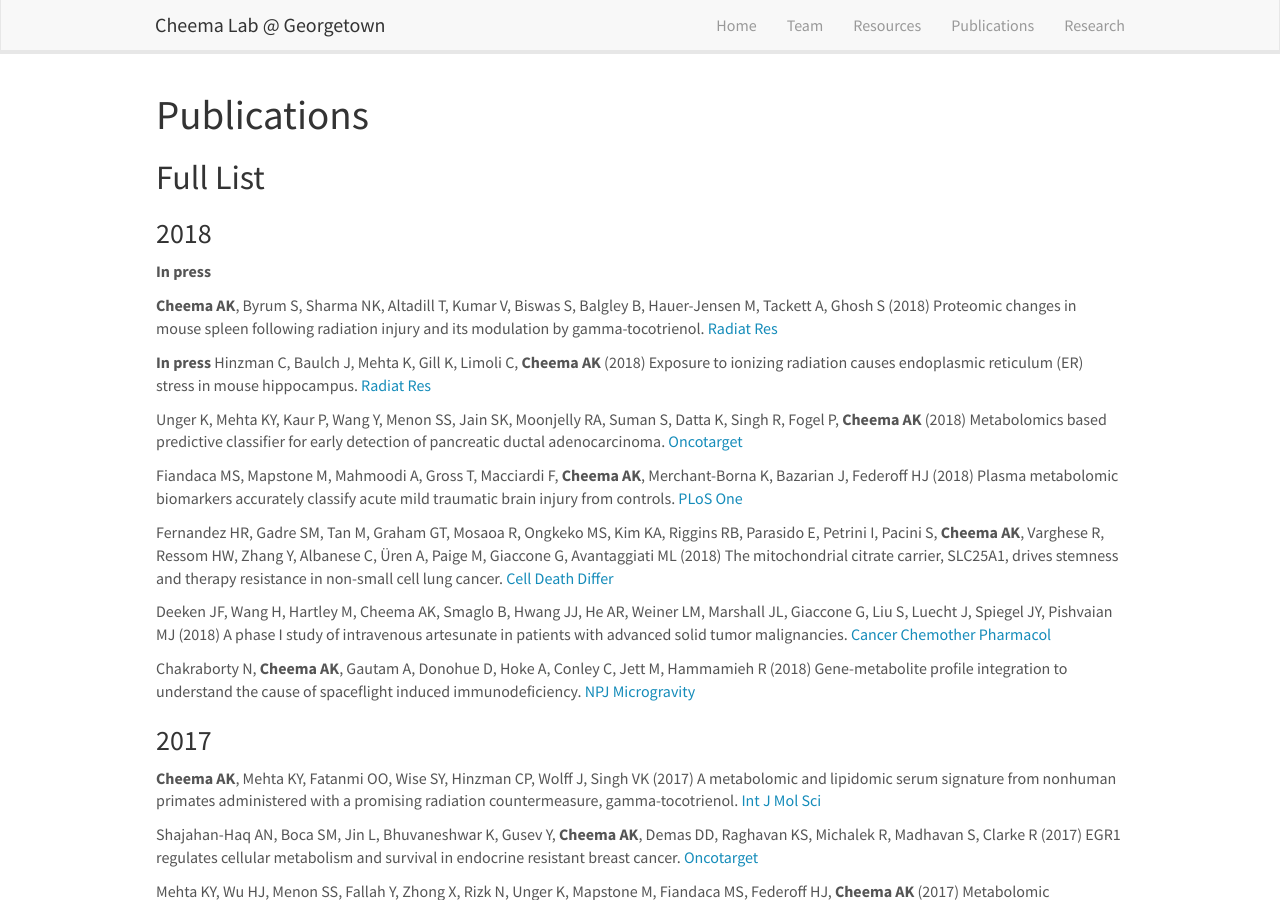
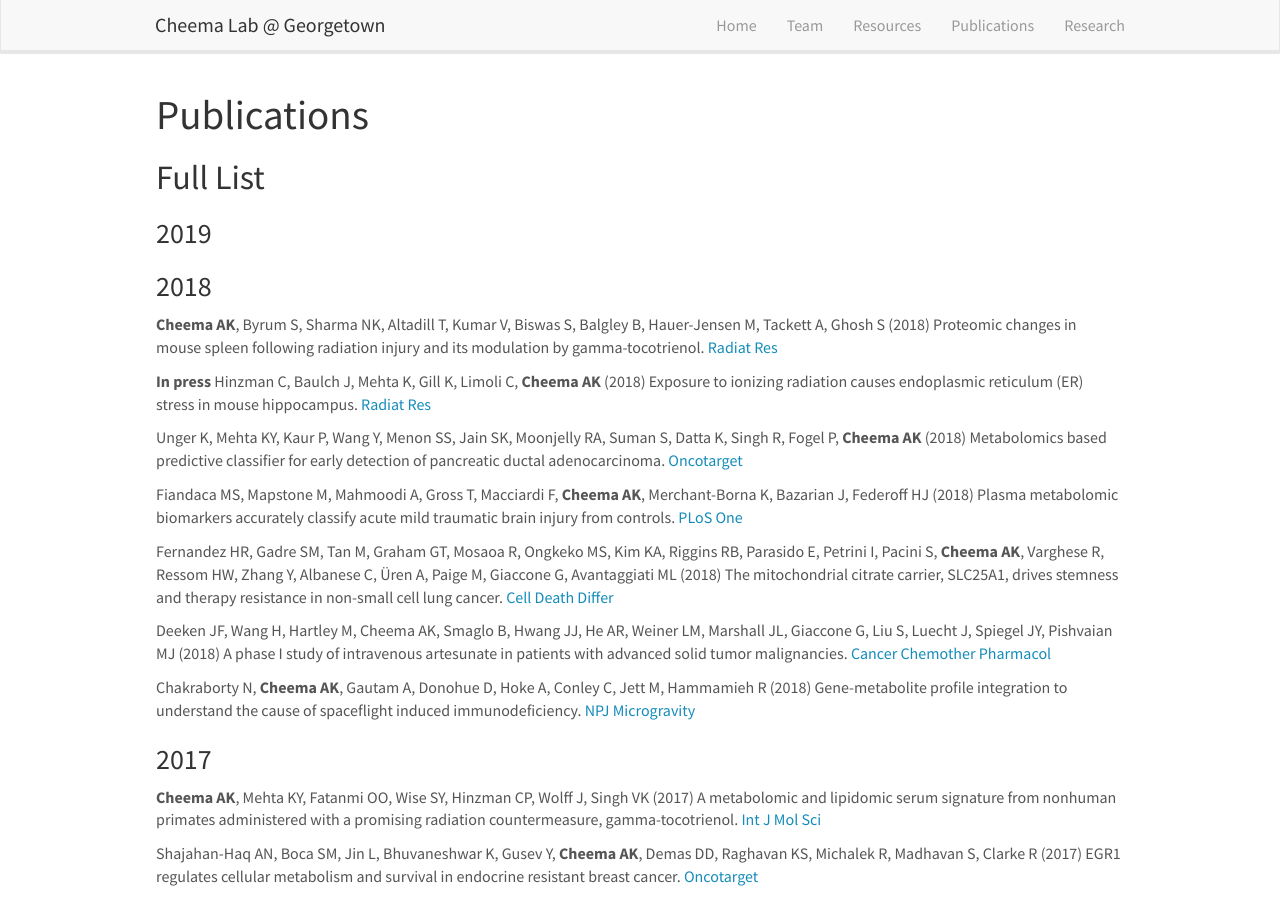
Before and after one commit to cheema-lab/cheema-lab.github.io, a Jekyll site: the page built from _pages/publications.md, in a window 1280 px wide and 900 px high. Built offline with Jekyll 4.4.1, drawn with Linux system fonts in a browser that asks for light colours; nearby versions of some CDN libraries.

Commit message:
updated publications

```diff
--- a/_pages/publications.md
+++ b/_pages/publications.md
@@ -59,11 +59,14 @@
 
 {% endfor %} -->
 
+### 2019
+
+
+
 ### 2018
 
-**In press**
 
-**Cheema AK**, Byrum S, Sharma NK, Altadill T, Kumar V, Biswas S, Balgley B, Hauer-Jensen M, Tackett A, Ghosh S (2018) Proteomic changes in mouse spleen following radiation injury and its modulation by gamma-tocotrienol. [Radiat Res](TBD)
+**Cheema AK**, Byrum S, Sharma NK, Altadill T, Kumar V, Biswas S, Balgley B, Hauer-Jensen M, Tackett A, Ghosh S (2018) Proteomic changes in mouse spleen following radiation injury and its modulation by gamma-tocotrienol. [Radiat Res](https://bioone.org/journals/radiation-research/volume-190/issue-5/RR15008.1/Proteomic-Changes-in-Mouse-Spleen-after-Radiation-Induced-Injury-and/10.1667/RR15008.1.full)
 
 **In press**
 Hinzman C, Baulch J, Mehta K, Gill K, Limoli C, **Cheema AK** (2018) Exposure to ionizing radiation causes endoplasmic reticulum (ER) stress in mouse hippocampus. [Radiat Res](TBD)
```
